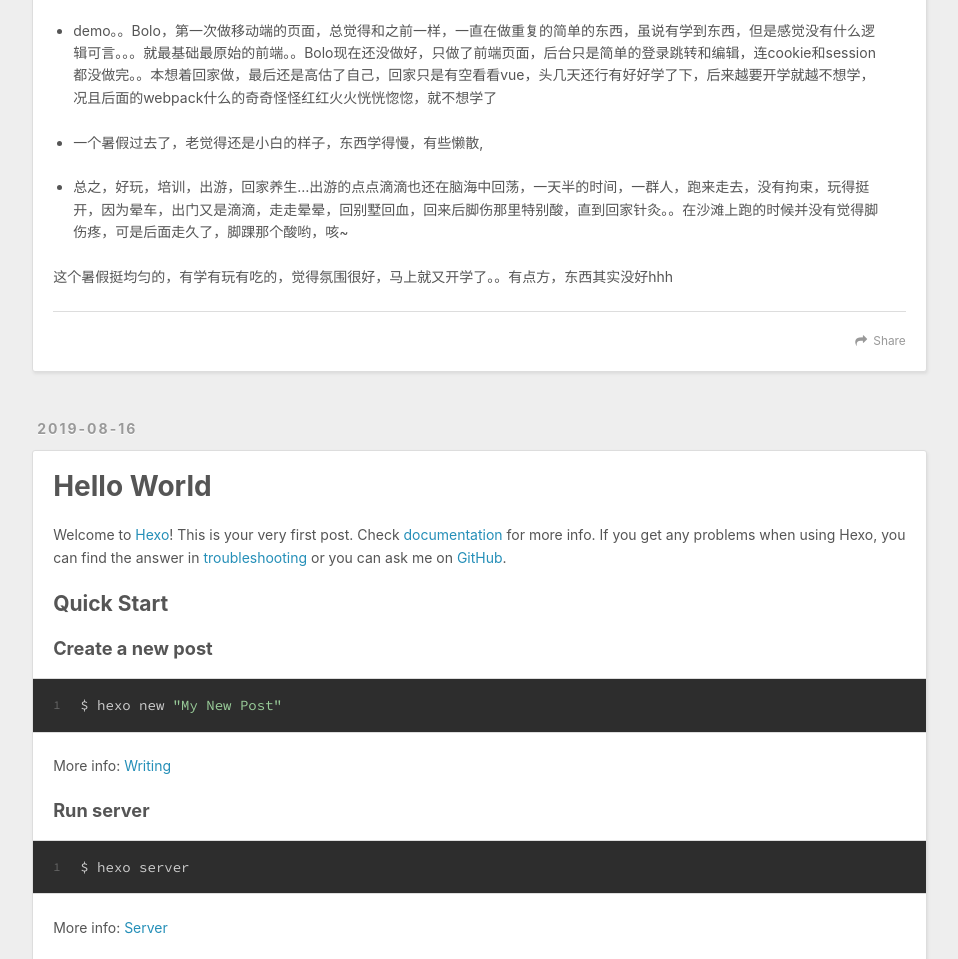
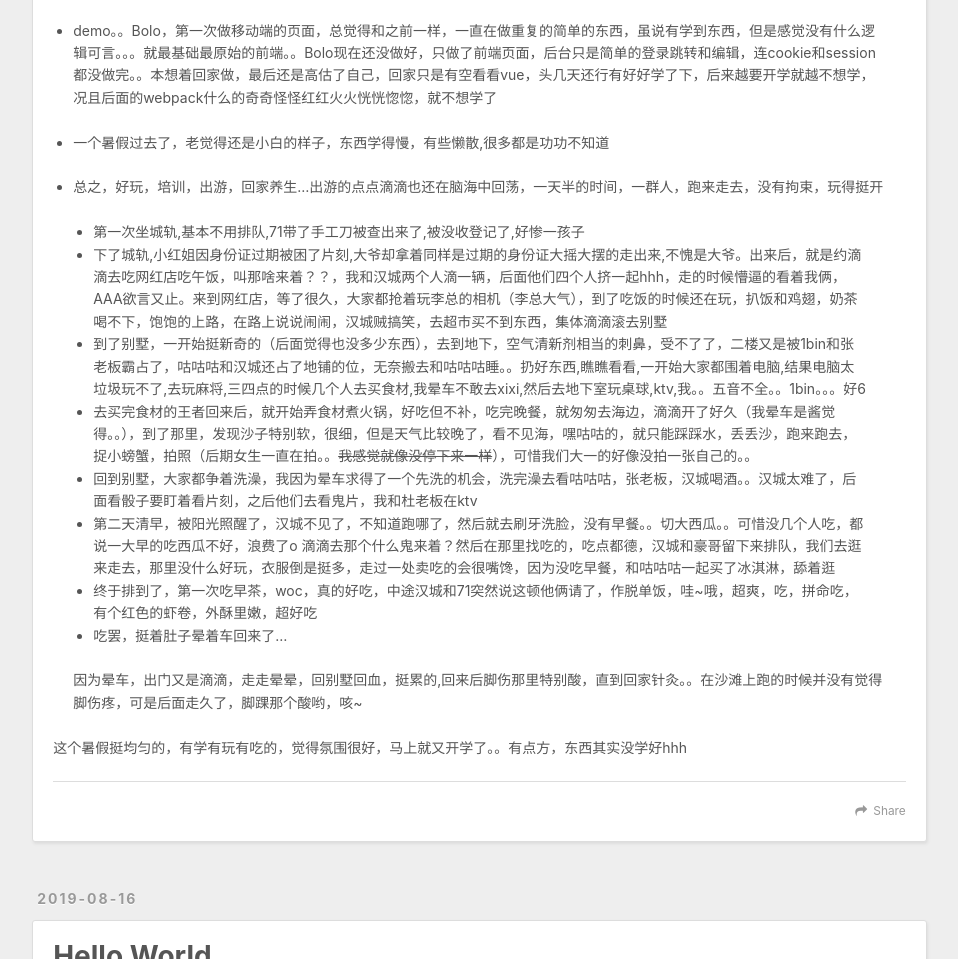
Before and after one commit to Smilef52/smilef.github.io, a plain HTML site: page index.html in a window 1280 px wide. Shown: the part 786-1745 px from the top of the page, without its empty margins (8-966 px from the left). Drawn offline with nearby package versions, Linux system fonts and the light colour scheme.

Commit message:
Site updated: 2019-08-28 22:35:21

```diff
--- a/index.html
+++ b/index.html
@@ -77,7 +77,7 @@
         <ul>
 <li><p>还记得总在想暑假培训是什么样子,没想到很快的就过去了。大家从一开始的陌生,小尴尬到现在有些没皮没脸了,总是一起互捧互怼,说说骂骂,特别是看剧说剧,大家贼爱看,更特别的是大家的<strong>八卦</strong>,还记得那一次有人走后剩下的几个在一起开小灶,八卦了很多,1bin也科普了很多东西,考研啊什么的</p>
 </li>
-<li><p>吃饭时一开始总是一起去二饭,后来渐渐的有人点外卖,再后来大家一起点外卖,偶尔的,去一下南亭,悠悠转转,我这个伞坏坏的经常蹭伞xixi，一般大三师兄师姐有来就会去外面吃，菠萝师兄好好玩，贼喜欢菠萝，也很感谢师兄师姐的投喂，第一次以为就是那个传说中的传统，大三师兄的投喂，没想到那是大二的机灵鬼买的，感动<del>（为什么叫了机灵鬼，因为。。。大二师兄师姐。。就是。。精），后面看到大三师兄师姐的投喂，刚好和1bin，杜老板，咕咕咕打完球回来</del>爽哟</p>
+<li><p>吃饭时一开始总是一起去二饭,后来渐渐的有人点外卖,再后来大家一起点外卖,偶尔的,去一下南亭,悠悠转转,我这个伞坏坏的经常蹭伞xixi，一般大三师兄师姐有来就会去外面吃，菠萝师兄好好玩，贼喜欢菠萝，也很感谢师兄师姐的投喂，第一次以为就是那个传说中的传统，大三师兄的投喂，没想到那是大二的机灵鬼买的，感动<code>~~~</code><del>（为什么叫了机灵鬼，因为。。。大二师兄师姐。。就是。。精）</del>，后面看到大三师兄师姐的投喂，刚好和1bin，杜老板，咕咕咕打完球回来~爽哟</p>
 </li>
 <li><p>对于学习。。。一言难尽。。学的东西是学了，但是不扎实，旧的没弄好,新的东西却陈出不穷，看过1bin，张老板和71的博客，觉得我们学得太慢了，挺多都没学。听闻其他工作室的紧张勤奋学习，我们却经常开小差，打闹，晚上也是经常没怎么学，咳~都是搬砖命，何苦那么累呢</p>
 </li>
@@ -85,17 +85,28 @@
 </li>
 <li><p>demo。。Bolo，第一次做移动端的页面，总觉得和之前一样，一直在做重复的简单的东西，虽说有学到东西，但是感觉没有什么逻辑可言。。。就最基础最原始的前端。。Bolo现在还没做好，只做了前端页面，后台只是简单的登录跳转和编辑，连cookie和session都没做完。。本想着回家做，最后还是高估了自己，回家只是有空看看vue，头几天还行有好好学了下，后来越要开学就越不想学，况且后面的webpack什么的奇奇怪怪红红火火恍恍惚惚，就不想学了</p>
 </li>
-<li><p>一个暑假过去了，老觉得还是小白的样子，东西学得慢，有些懒散,</p>
+<li><p>一个暑假过去了，老觉得还是小白的样子，东西学得慢，有些懒散,很多都是功功不知道</p>
 </li>
-<li><p>总之，好玩，培训，出游，回家养生…出游的点点滴滴也还在脑海中回荡，一天半的时间，一群人，跑来走去，没有拘束，玩得挺开，因为晕车，出门又是滴滴，走走晕晕，回别墅回血，回来后脚伤那里特别酸，直到回家针灸。。在沙滩上跑的时候并没有觉得脚伤疼，可是后面走久了，脚踝那个酸哟，咳~</p>
+<li><p>总之，好玩，培训，出游，回家养生…出游的点点滴滴也还在脑海中回荡，一天半的时间，一群人，跑来走去，没有拘束，玩得挺开</p>
+<ul>
+<li>第一次坐城轨,基本不用排队,71带了手工刀被查出来了,被没收登记了,好惨一孩子</li>
+<li>下了城轨,小红姐因身份证过期被困了片刻,大爷却拿着同样是过期的身份证大摇大摆的走出来,不愧是大爷。出来后，就是约滴滴去吃网红店吃午饭，叫那啥来着？？，我和汉城两个人滴一辆，后面他们四个人挤一起hhh，走的时候懵逼的看着我俩，AAA欲言又止。来到网红店，等了很久，大家都抢着玩李总的相机（李总大气），到了吃饭的时候还在玩，扒饭和鸡翅，奶茶喝不下，饱饱的上路，在路上说说闹闹，汉城贼搞笑，去超市买不到东西，集体滴滴滚去别墅</li>
+<li>到了别墅，一开始挺新奇的（后面觉得也没多少东西），去到地下，空气清新剂相当的刺鼻，受不了了，二楼又是被1bin和张老板霸占了，咕咕咕和汉城还占了地铺的位，无奈搬去和咕咕咕睡。。扔好东西,瞧瞧看看,一开始大家都围着电脑,结果电脑太垃圾玩不了,去玩麻将,三四点的时候几个人去买食材,我晕车不敢去xixi,然后去地下室玩桌球,ktv,我。。五音不全。。1bin。。。好6</li>
+<li>去买完食材的王者回来后，就开始弄食材煮火锅，好吃但不补，吃完晚餐，就匆匆去海边，滴滴开了好久（我晕车是酱觉得。。），到了那里，发现沙子特别软，很细，但是天气比较晚了，看不见海，嘿咕咕的，就只能踩踩水，丢丢沙，跑来跑去，捉小螃蟹，拍照（后期女生一直在拍。。<del>我感觉就像没停下来一样</del>），可惜我们大一的好像没拍一张自己的。。</li>
+<li>回到别墅，大家都争着洗澡，我因为晕车求得了一个先洗的机会，洗完澡去看咕咕咕，张老板，汉城喝酒。。汉城太难了，后面看骰子要盯着看片刻，之后他们去看鬼片，我和杜老板在ktv</li>
+<li>第二天清早，被阳光照醒了，汉城不见了，不知道跑哪了，然后就去刷牙洗脸，没有早餐。。切大西瓜。。可惜没几个人吃，都说一大早的吃西瓜不好，浪费了o 滴滴去那个什么鬼来着？然后在那里找吃的，吃点都德，汉城和豪哥留下来排队，我们去逛来走去，那里没什么好玩，衣服倒是挺多，走过一处卖吃的会很嘴馋，因为没吃早餐，和咕咕咕一起买了冰淇淋，舔着逛  </li>
+<li>终于排到了，第一次吃早茶，woc，真的好吃，中途汉城和71突然说这顿他俩请了，作脱单饭，哇~哦，超爽，吃，拼命吃，有个红色的虾卷，外酥里嫩，超好吃</li>
+<li>吃罢，挺着肚子晕着车回来了…</li>
+</ul>
+<p>因为晕车，出门又是滴滴，走走晕晕，回别墅回血，挺累的,回来后脚伤那里特别酸，直到回家针灸。。在沙滩上跑的时候并没有觉得脚伤疼，可是后面走久了，脚踝那个酸哟，咳~</p>
 </li>
 </ul>
-<p>这个暑假挺均匀的，有学有玩有吃的，觉得氛围很好，马上就又开学了。。有点方，东西其实没好hhh</p>
+<p>这个暑假挺均匀的，有学有玩有吃的，觉得氛围很好，马上就又开学了。。有点方，东西其实没学好hhh</p>
 
 
     </div>
     <footer class="article-footer">
-      <a data-url="http://yoursite.com/2019/08/27/暑假总结/" data-id="cjzti8neb0001hcwahj6tw1ex" class="article-share-link">Share</a>
+      <a data-url="http://yoursite.com/2019/08/27/暑假总结/" data-id="cjzvd2pa90001v4wab6bzlc8q" class="article-share-link">Share</a>
 
 
     </footer>
@@ -144,7 +155,7 @@
 
     </div>
     <footer class="article-footer">
-      <a data-url="http://yoursite.com/2019/08/16/hello-world/" data-id="cjzti8ndp0000hcwa1600jggf" class="article-share-link">Share</a>
+      <a data-url="http://yoursite.com/2019/08/16/hello-world/" data-id="cjzvd2p9o0000v4wa35gqv6fj" class="article-share-link">Share</a>
 
 
     </footer>
```
Also changed, not shown: 2019/08/16/hello-world/index.html (+1 -1 lines), 2019/08/27/暑假总结/index.html (+17 -6 lines).
